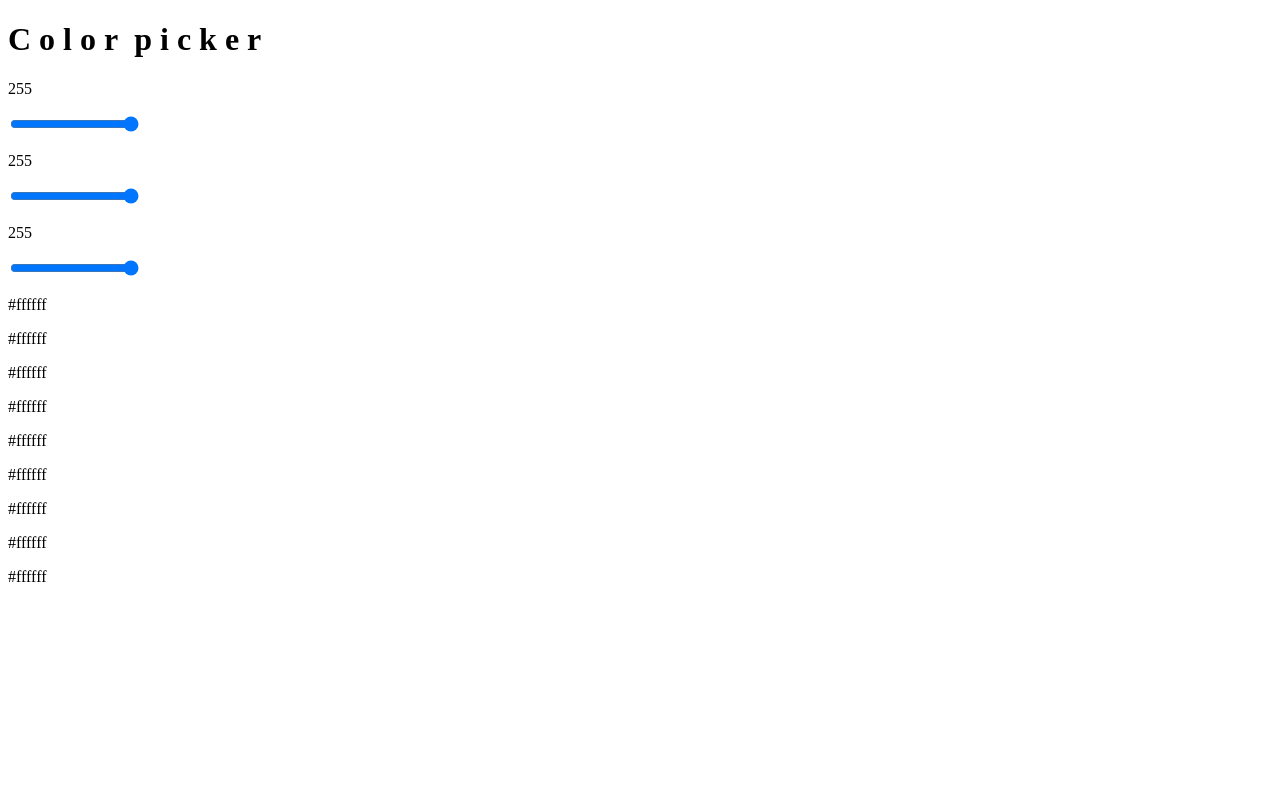
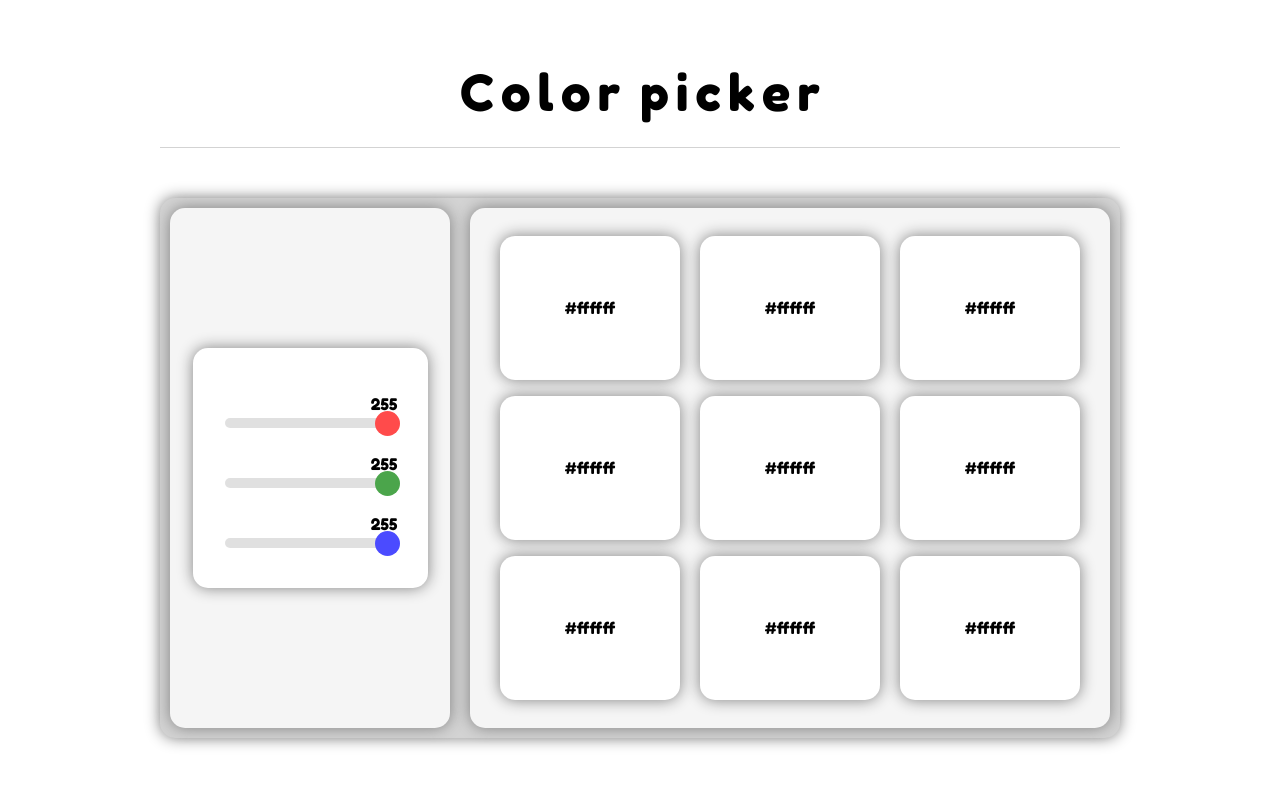
Before and after one commit to MagicaQuartet/color-picker, a plain HTML site: page index.html in a window 1280 px wide. Drawn offline with nearby package versions, Linux system fonts and the light colour scheme.

Commit message:
Minor update

```diff
--- a/index.html
+++ b/index.html
@@ -4,6 +4,7 @@
     <title>Color Picker</title>
     <meta charset="UTF-8">
     <link href="https://fonts.googleapis.com/css?family=Fredoka+One" rel="stylesheet">
+    <link href="styles/index.css" rel="stylesheet">
   </head>
   <body>
     <div class="header">
@@ -72,5 +73,6 @@
 	src="https://code.jquery.com/jquery-3.4.1.min.js"
 	integrity="sha256-CSXorXvZcTkaix6Yvo6HppcZGetbYMGWSFlBw8HfCJo="
 	crossorigin="anonymous"></script>
+    <script src="scripts/picker.js"></script>
   </body>
 </html>
```
